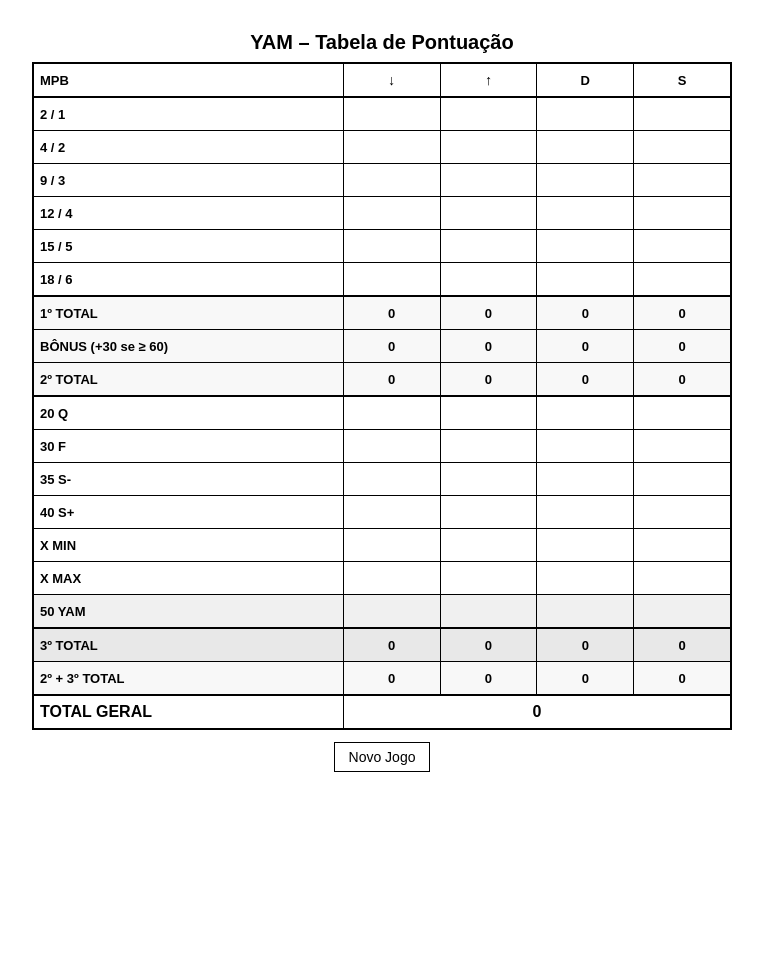
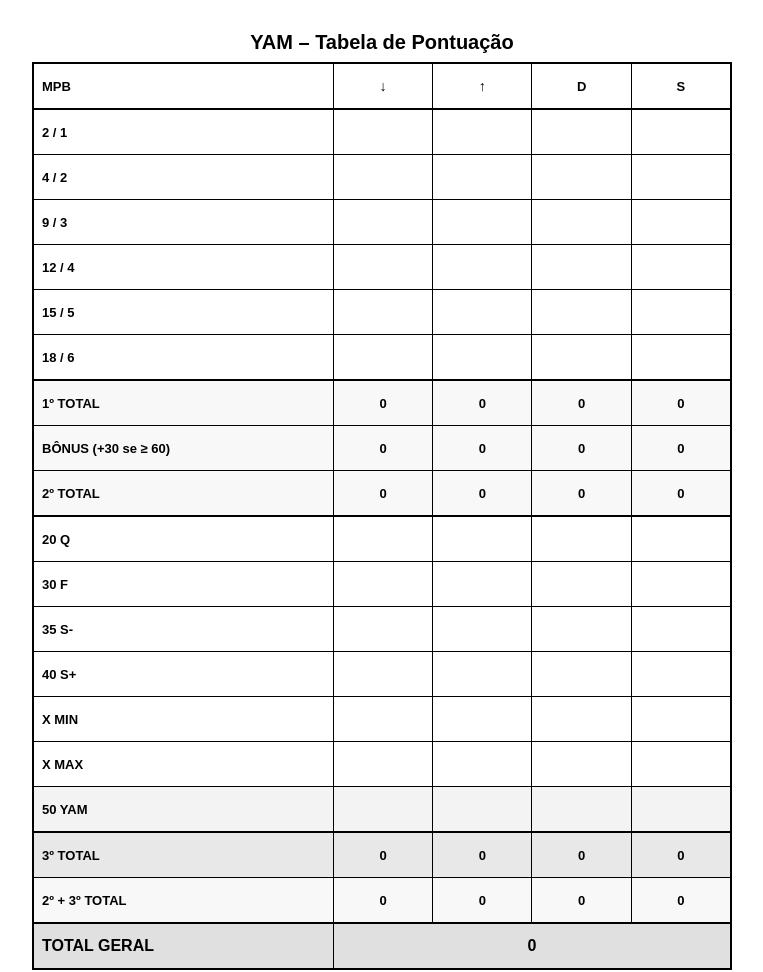
Before and after one commit to daviecarvalho7-ship-it/yam, a plain HTML site: page index.html in a window 1280 px wide. Shown: the top 972 px of the page, without its empty margins (258-1021 px from the left). Before the commit the page ends 802 px from the top, so only its background shows below. Drawn offline with Linux system fonts and the light colour scheme.

Commit message:
Update style.css

```diff
--- a/style.css
+++ b/style.css
@@ -21,9 +21,10 @@ table {
 
 th, td {
   border: 1px solid #000;
-  padding: 2px;
+  padding: 6px;
   text-align: center;
-  height: 28px;
+  vertical-align: middle;
+  height: 32px;
   font-size: 13px;
 }
 
@@ -36,10 +37,11 @@ thead th {
   width: 45%;
   font-weight: bold;
   text-align: left;
-  padding-left: 6px;
+  padding-left: 8px;
 }
 
-th:not(.mpb), td:not(.mpb) {
+th:not(.mpb),
+td:not(.mpb) {
   width: 13.75%;
 }
 
@@ -65,7 +67,8 @@ tr:nth-child(16) td {
 }
 
 tr:nth-child(16) td {
-  background: #f0f0f0;
+  background: #f3f3f3;
+  font-weight: bold;
 }
 
 tr:nth-child(17) td {
@@ -75,6 +78,7 @@ tr:nth-child(17) td {
 
 .total-geral td {
   border-top: 2px solid #000;
+  background: #e0e0e0;
   font-size: 16px;
   font-weight: bold;
 }
```
